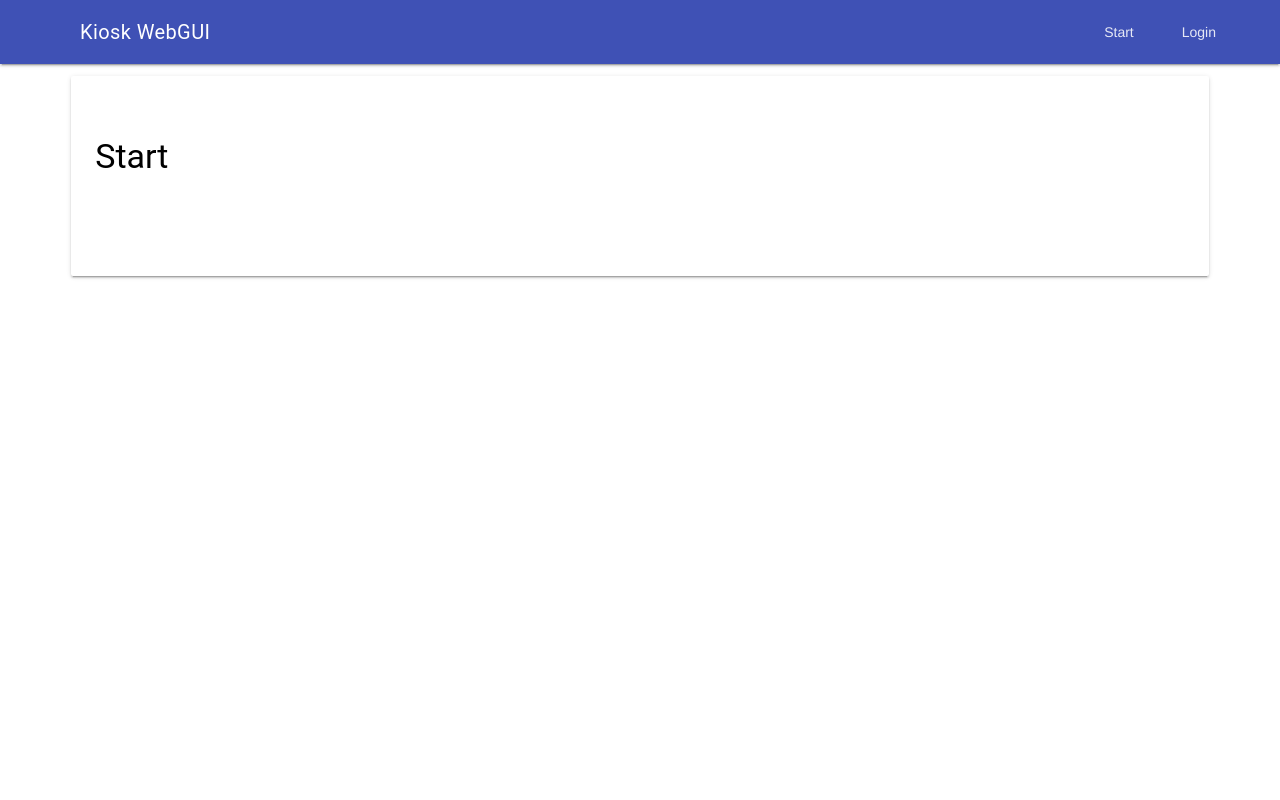
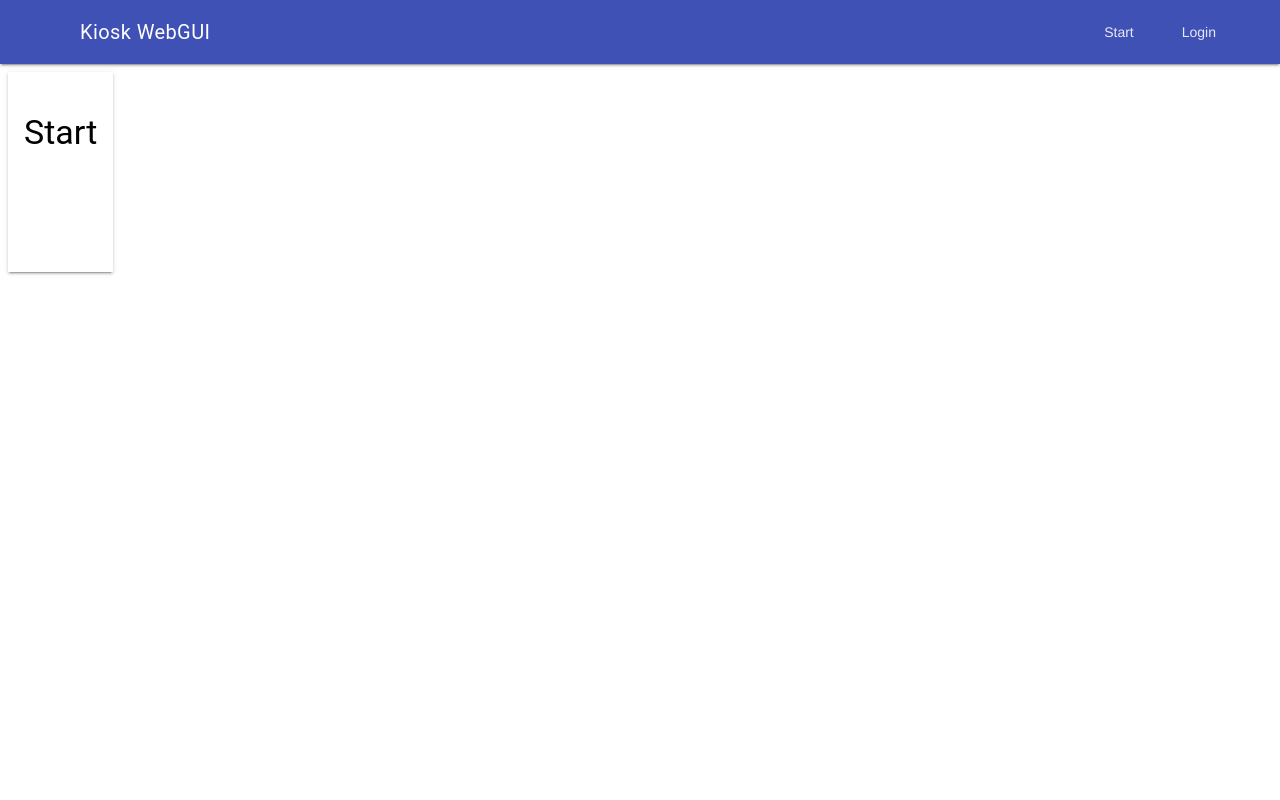
Before and after one commit to SilvanKohler/kiosk, a Flask app: page / in a window 1280 px wide. Run offline with Flask 2, Linux system fonts and the light colour scheme; data that the repository does not hold is empty.

Commit message:
redesign

```diff
--- a/uwsgi/templates/base.html
+++ b/uwsgi/templates/base.html
@@ -4,7 +4,7 @@
 <head>
     <meta charset="UTF-8">
     <meta name="viewport" content="width=device-width, initial-scale=1.0">
-    <title>{% block title %} {% endblock %}</title>
+    <title>Kiosk WebGUI - {% block title %} {% endblock %}</title>
     <link rel="stylesheet" href="https://fonts.googleapis.com/icon?family=Material+Icons">
     <link rel="stylesheet" href="https://code.getmdl.io/1.3.0/material.indigo-pink.min.css">
     <script defer="" src="https://code.getmdl.io/1.3.0/material.min.js"></script>
@@ -21,8 +21,7 @@
     </style>
 </head>
 
-<body>
-    <div class="mdl-layout mdl-js-layout mdl-layout--fixed-header">
+<body class="mdl-base">
     <header class="mdl-layout__header">
         <div class="mdl-layout__header-row">
             <!-- Title -->
@@ -49,17 +48,18 @@
             </nav>
         </div>
     </header>
-        <div id="loadingbar" class="mdl-progress mdl-js-progress mdl-progress__indeterminate"
-            style="width: 100%; visibility: hidden !important;"></div>
     <main class="mdl-layout__content">
         <div class="page-content mdl-grid">
-                <div class="mdl-layout-spacer"></div>
-                {% block content %} {% endblock %}
-                <div class="mdl-layout-spacer"></div>
+            <section class="section--center mdl-grid mdl-grid--no-spacing mdl-shadow--2dp">
+                <div class="mdl-card mdl-cell mdl-cell--9-col-desktop mdl-cell--6-col-tablet mdl-cell--4-col-phone" style="width: 100%;">
+                    <div class="mdl-card__title" style="width: 100%;">
+                        <h3>{% block pagetitle %}{% endblock %}</h3>
                     </div>
-
+                </div>
+            </section>
+            {% block content %}{% endblock %}
+        </div>
     </main>
-    </div>
 </body>
 
 </html>
--- a/uwsgi/templates/index.html
+++ b/uwsgi/templates/index.html
@@ -1,15 +1,11 @@
 {% extends 'base.html' %}
 
-<title>{% block title %}Kiosk WebGUI - Start{% endblock %}</title>
+{% block title %}Start{% endblock %}
+{% block pagetitle %}Start{% endblock %}
+
 
 {% block content %}
-<div class="mdl-grid mdl-card-wide mdl-card mdl-shadow--2dp" style="width: 90%;">
-    <div class="mdl-layout-spacer"></div>
-    <div class="mdl-card__title" style="width: 100%;">
-        <h3>Start</h3>
-    </div>
-    <div class="mdl-layout-spacer"></div>
-    <div class="mdl-card__supporting-text mdl-grid">
+<section class="section--center mdl-grid mdl-grid--no-spacing mdl-shadow--2dp">
     {% for i, release in enumerate(releases) %}
     <div class="mdl-layout-spacer"></div>
     <div class="mdl-grid mdl-card-wide mdl-card mdl-shadow--2dp" style="width: 100%;">
@@ -33,6 +29,5 @@
     </div>
     <div class="mdl-layout-spacer"></div>
     {% endfor %}
-    </div>
-</div>
+</section>
 {% endblock %}
```
Lines whose indentation alone changed are shown as unchanged.
